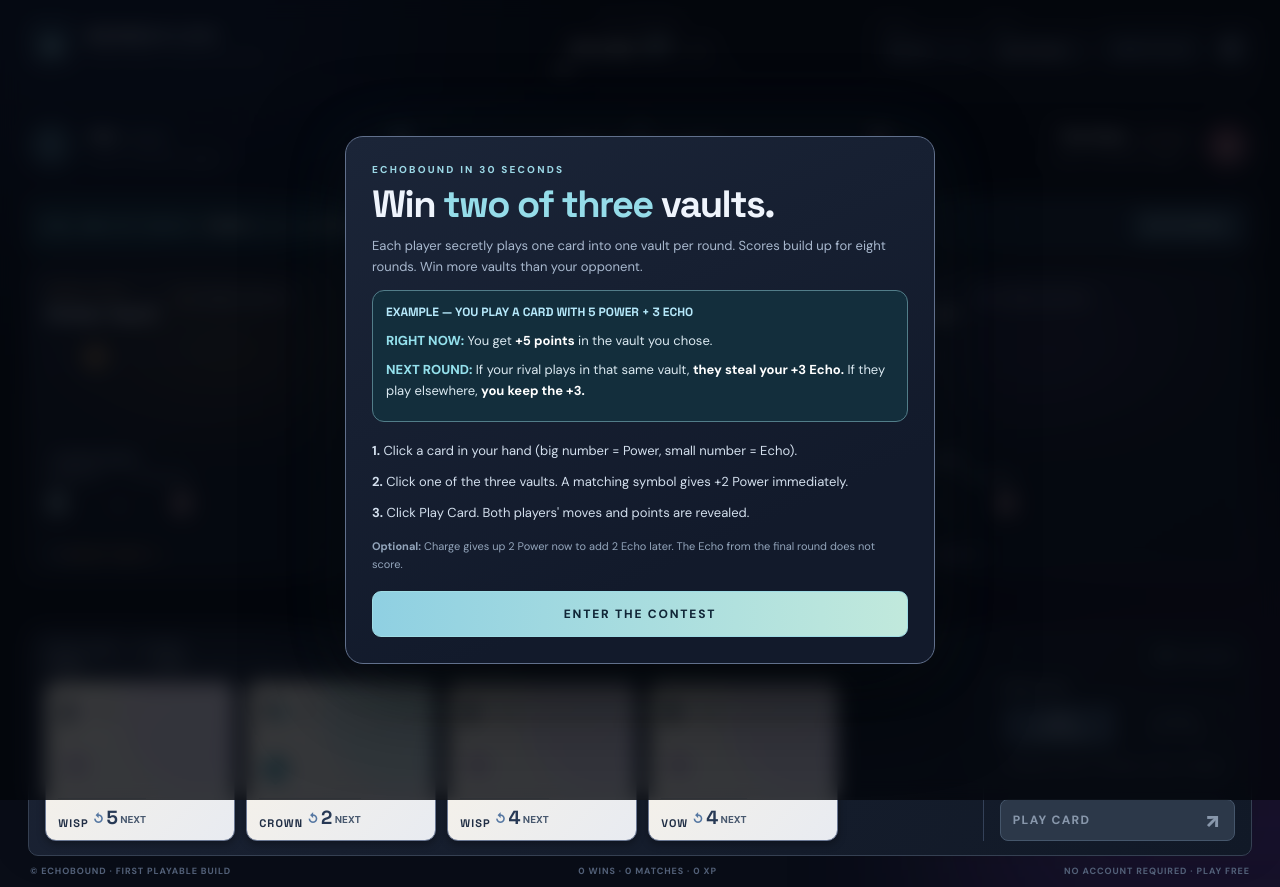
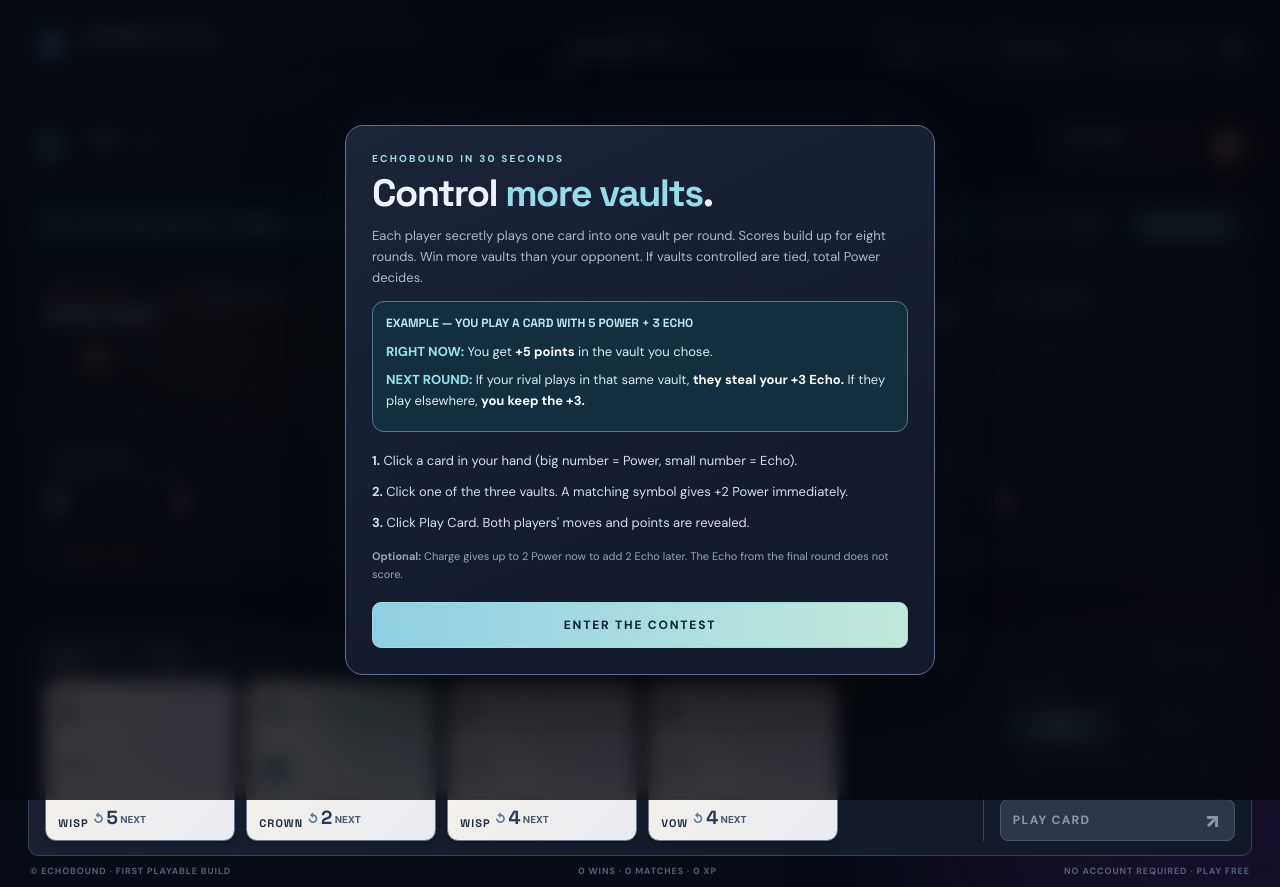
Before and after one commit to jlflux/echobound, a website: page index.html in a window 1280 px wide. Drawn offline with Linux system fonts and the light colour scheme.

Commit message:
Clarify vault-count tiebreakers and optional charge cost

```diff
--- a/game.js
+++ b/game.js
@@ -189,10 +189,10 @@
     if (!overlay) { $('modal').innerHTML = ''; return; }
     const modal = $('modal');
     if (overlay === 'intro' || overlay === 'rules') {
-      modal.innerHTML = `<div class="modal-eyebrow">ECHOBOUND IN 30 SECONDS</div><h2>Win <em>two of three</em> vaults.</h2>
-        <p>Each player secretly plays one card into one vault per round. Scores build up for eight rounds. Win more vaults than your opponent.</p>
+      modal.innerHTML = `<div class="modal-eyebrow">ECHOBOUND IN 30 SECONDS</div><h2>Control <em>more vaults</em>.</h2>
+        <p>Each player secretly plays one card into one vault per round. Scores build up for eight rounds. Win more vaults than your opponent. If vaults controlled are tied, total Power decides.</p>
         <div class="worked-example"><div class="example-title">EXAMPLE — YOU PLAY A CARD WITH 5 POWER + 3 ECHO</div><p><strong>RIGHT NOW:</strong> You get <b>+5 points</b> in the vault you chose.</p><p><strong>NEXT ROUND:</strong> If your rival plays in that same vault, <b>they steal your +3 Echo.</b> If they play elsewhere, <b>you keep the +3.</b></p></div>
-        <div class="simple-steps"><p><b>1.</b> Click a card in your hand (big number = Power, small number = Echo).</p><p><b>2.</b> Click one of the three vaults. A matching symbol gives +2 Power immediately.</p><p><b>3.</b> Click Play Card. Both players' moves and points are revealed.</p><p class="advanced-note"><b>Optional:</b> Charge gives up 2 Power now to add 2 Echo later. The Echo from the final round does not score.</p></div>
+        <div class="simple-steps"><p><b>1.</b> Click a card in your hand (big number = Power, small number = Echo).</p><p><b>2.</b> Click one of the three vaults. A matching symbol gives +2 Power immediately.</p><p><b>3.</b> Click Play Card. Both players' moves and points are revealed.</p><p class="advanced-note"><b>Optional:</b> Charge gives up to 2 Power now to add 2 Echo later. The Echo from the final round does not score.</p></div>
         <button id="modalPrimary" class="modal-action" type="button">${overlay === 'intro' ? 'ENTER THE CONTEST' : 'BACK TO THE GAME'}</button>`;
       $('modalPrimary').addEventListener('click', overlay === 'intro' ? closeIntro : dismissRules);
     } else if (overlay === 'pass') {
@@ -210,7 +210,8 @@
     } else if (overlay === 'finished') {
       const result = game.winner;
       const won = result.winner === null ? 'STALEMATE' : result.winner === 0 ? (game.mode === 'ai' ? 'VICTORY' : 'PLAYER ONE WINS') : (game.mode === 'ai' ? 'DEFEAT' : 'PLAYER TWO WINS');
-      const desc = result.winner === null ? 'You tied on vaults controlled and total Power.' : result.winner === 0 ? 'You controlled more vaults at the end of eight rounds.' : 'The rival controlled more vaults at the end of eight rounds.';
+      const tiedVaults = result.crowns[0] === result.crowns[1];
+      const desc = result.winner === null ? 'Both players tied on vaults controlled and total Power.' : result.winner === 0 ? (tiedVaults ? 'You won the total-Power tiebreaker after tying on vaults.' : 'You controlled more vaults after eight rounds.') : (tiedVaults ? 'The rival won the total-Power tiebreaker after tying on vaults.' : 'The rival controlled more vaults after eight rounds.');
       const gained = result.winner === 0 ? 100 : result.winner === 1 ? 35 : 60;
       modal.innerHTML = `<div class="modal-eyebrow">FINAL SCORES · 08 / 08 ROUNDS</div><div class="result-display"><div class="result-symbol">${result.winner === 0 ? '✦' : result.winner === 1 ? '◈' : '✧'}</div><h2>${won}</h2><p>${game.mode === 'local' ? 'The last Echo has faded. The vaults have made their choice.' : desc}</p></div>
         <div class="final-tallies">${C.VAULTS.map((v,i) => { const s=game.vaults[i].score; const leader=s[0]===s[1] ? 'TIED' : s[0]>s[1] ? 'P1 CLAIMS' : 'P2 CLAIMS'; return `<div class="final-tally"><div class="final-title">${v.name.toUpperCase()}</div><div class="final-score">${s[0]} <span style="font-size:12px;color:#8b9db5">:</span> ${s[1]}</div><div class="final-winner">${leader}</div></div>`; }).join('')}</div>
--- a/index.html
+++ b/index.html
@@ -31,13 +31,13 @@
         <div class="turn-hint"><span class="turn-orbit">✧</span><div class="hint-primary" id="hintPrimary">CHOOSE YOUR NEXT MOVE</div><div class="hint-secondary" id="hintSecondary">Select a card, then a vault. The rival is already planning.</div></div>
         <div class="combatant combatant-rival"><div class="combatant-total" id="secondPower">0<span>POWER</span></div><div class="combatant-info"><div class="combatant-title" id="secondPlayerName">THE RIVAL <span class="combatant-level">AI</span></div><div class="combatant-subtitle">VAULTS CONTROLLED <span id="secondCrowns">0</span> <span class="slash">/ 3</span></div></div><div class="combatant-avatar">II</div></div>
       </section>
-      <section class="quick-guide" aria-label="How to win"><strong>GOAL: WIN 2 OF 3 VAULTS</strong><span><b>POWER</b> scores now. <b>ECHO</b> is bonus points next round — unless your rival plays in the same vault and steals them.</span><button id="exampleBtn" type="button">SEE AN EXAMPLE</button></section>
+      <section class="quick-guide" aria-label="How to win"><strong>GOAL: CONTROL MORE VAULTS</strong><span><b>POWER</b> scores now. <b>ECHO</b> is bonus points next round — unless your rival plays in the same vault and steals them. Total Power breaks a tie in vaults controlled.</span><button id="exampleBtn" type="button">SEE AN EXAMPLE</button></section>
       <section class="vault-grid" id="vaultGrid" aria-label="Choose a vault"></section>
       <section class="last-event" id="lastEvent" aria-live="polite"><span class="event-glyph">✧</span><span>The table is yours. Every card casts an echo the following round.</span></section>
     </main>
     <section class="hand-tray" aria-label="Your cards">
       <div class="hand-information"><div><div class="hand-eyebrow" id="handEyebrow">YOUR HAND · 4 CARDS</div><div class="hand-description" id="handDescription">Big number = points now. Echo = possible bonus next round. Match symbols for +2 Power.</div></div><div class="hand-count" id="handCount">01 <span>/ 08 ROUNDS</span></div></div>
-      <div class="hand-content"><div class="hand-cards" id="handCards"></div><aside class="move-panel"><div class="mode-heading">YOUR PLAY</div><div class="stance-switch" role="group" aria-label="Choose card stance"><button id="castBtn" class="stance active" aria-pressed="true" type="button"><span>CAST</span><small>Normal play</small></button><button id="chargeBtn" class="stance" aria-pressed="false" type="button"><span>CHARGE</span><small>-2 now / +2 later</small></button></div><div class="selection-preview" id="selectionPreview">1. Choose card → 2. Choose vault → 3. Reveal.</div><button class="commit-button" id="commitBtn" disabled type="button"><span>REVEAL ROUND</span><span class="arrow">↗</span></button></aside></div>
+      <div class="hand-content"><div class="hand-cards" id="handCards"></div><aside class="move-panel"><div class="mode-heading">YOUR PLAY</div><div class="stance-switch" role="group" aria-label="Choose card stance"><button id="castBtn" class="stance active" aria-pressed="true" type="button"><span>CAST</span><small>Normal play</small></button><button id="chargeBtn" class="stance" aria-pressed="false" type="button"><span>CHARGE</span><small>up to -2 now / +2 later</small></button></div><div class="selection-preview" id="selectionPreview">1. Choose card → 2. Choose vault → 3. Reveal.</div><button class="commit-button" id="commitBtn" disabled type="button"><span>REVEAL ROUND</span><span class="arrow">↗</span></button></aside></div>
     </section>
     <footer class="app-footer"><span>© ECHOBOUND · FIRST PLAYABLE BUILD</span><span id="footerStats">0 WINS · 0 MATCHES</span><span>NO ACCOUNT REQUIRED · PLAY FREE</span></footer>
   </div>
```
